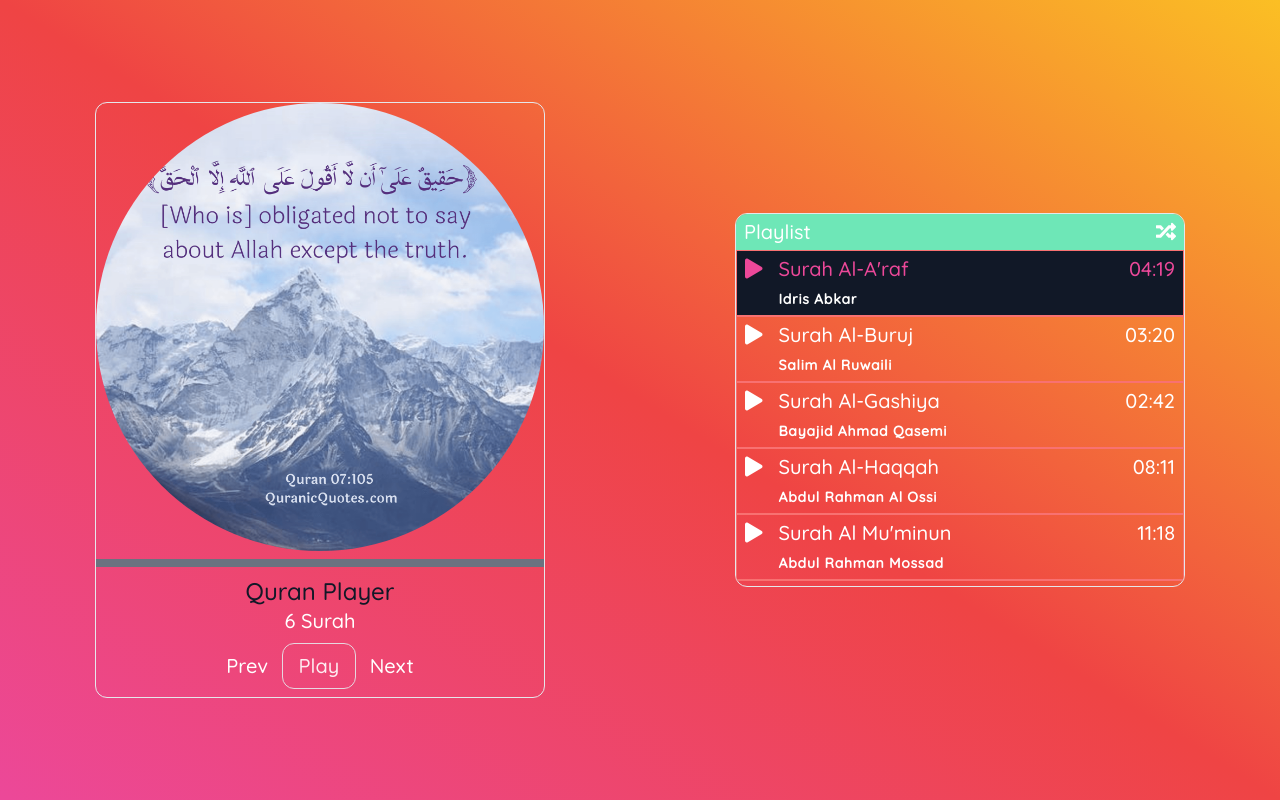
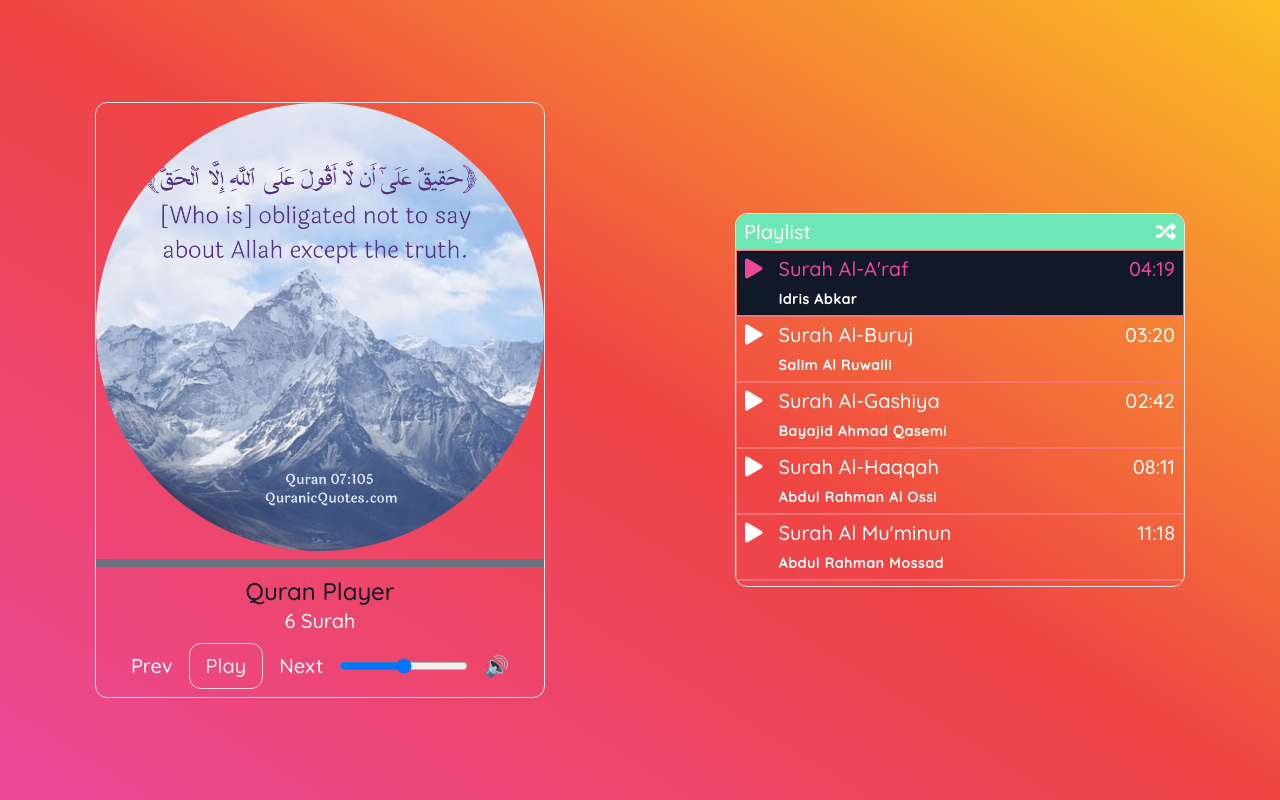
Before and after one commit to RakibRahman/quran-player, a website with bundled scripts: page public/index.html in a window 1280 px wide. Built offline with nearby package versions, Linux system fonts and the light colour scheme.

Commit message:
Volume & mute btn added

```diff
--- a/public/index.html
+++ b/public/index.html
@@ -13,6 +13,11 @@
       integrity="sha512-iBBXm8fW90+nuLcSKlbmrPcLa0OT92xO1BIsZ+ywDWZCvqsWgccV3gFoRBv0z+8dLJgyAHIhR35VZc2oM/gI1w=="
       crossorigin="anonymous"
       referrerpolicy="no-referrer"
+    />
+    <link
+      rel="shortcut icon"
+      href="img/syed-aoun-abbas-OeR_22huK9g-unsplash.jpg"
+      type="image/x-icon"
     />
   </head>
   <body class="bg-cover">
@@ -36,12 +41,16 @@
               <h1 class="text-2xl text-gray-900 player__name">Quran Player</h1>
               <p class="player__count">114</p>
 
-              <div class="py-2 space-x-2 controls">
+              <div
+                class="flex items-center justify-between py-2 space-x-4  controls"
+              >
                 <button class="playPrev hover:text-green-300">Prev</button>
                 <button class="border playButton hover:text-green-300">
                   Play
                 </button>
-                <button class="playNext hover:text-green-300">Next</button>
+                <button class="ml-4 playNext hover:text-green-300">Next</button>
+                <input type="range" name="audioVolume" min="0" max="100" />
+                <button class="mute">🔊</button>
               </div>
             </div>
           </div>
```
Also changed, not shown: public/css/style.css.
